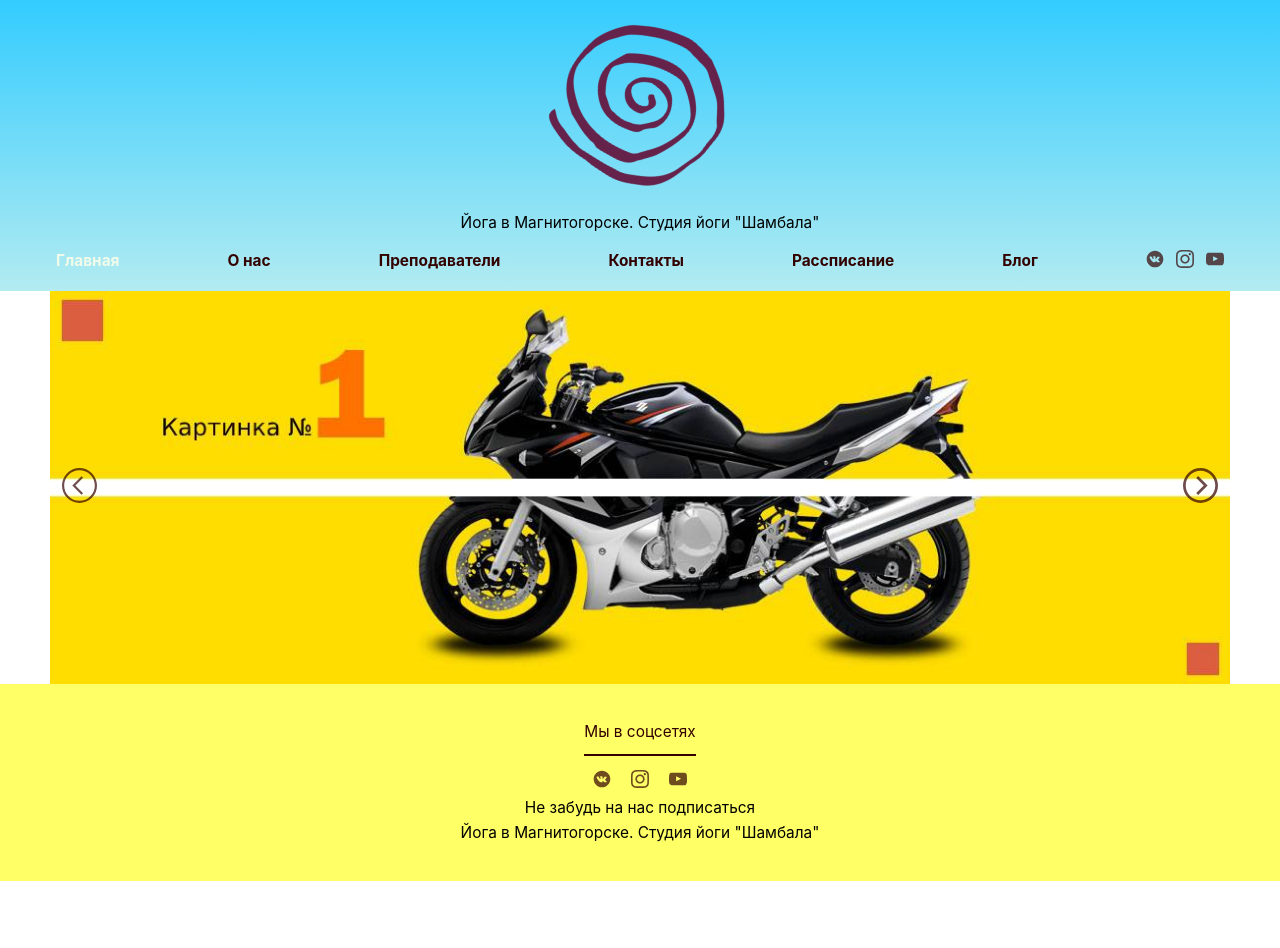
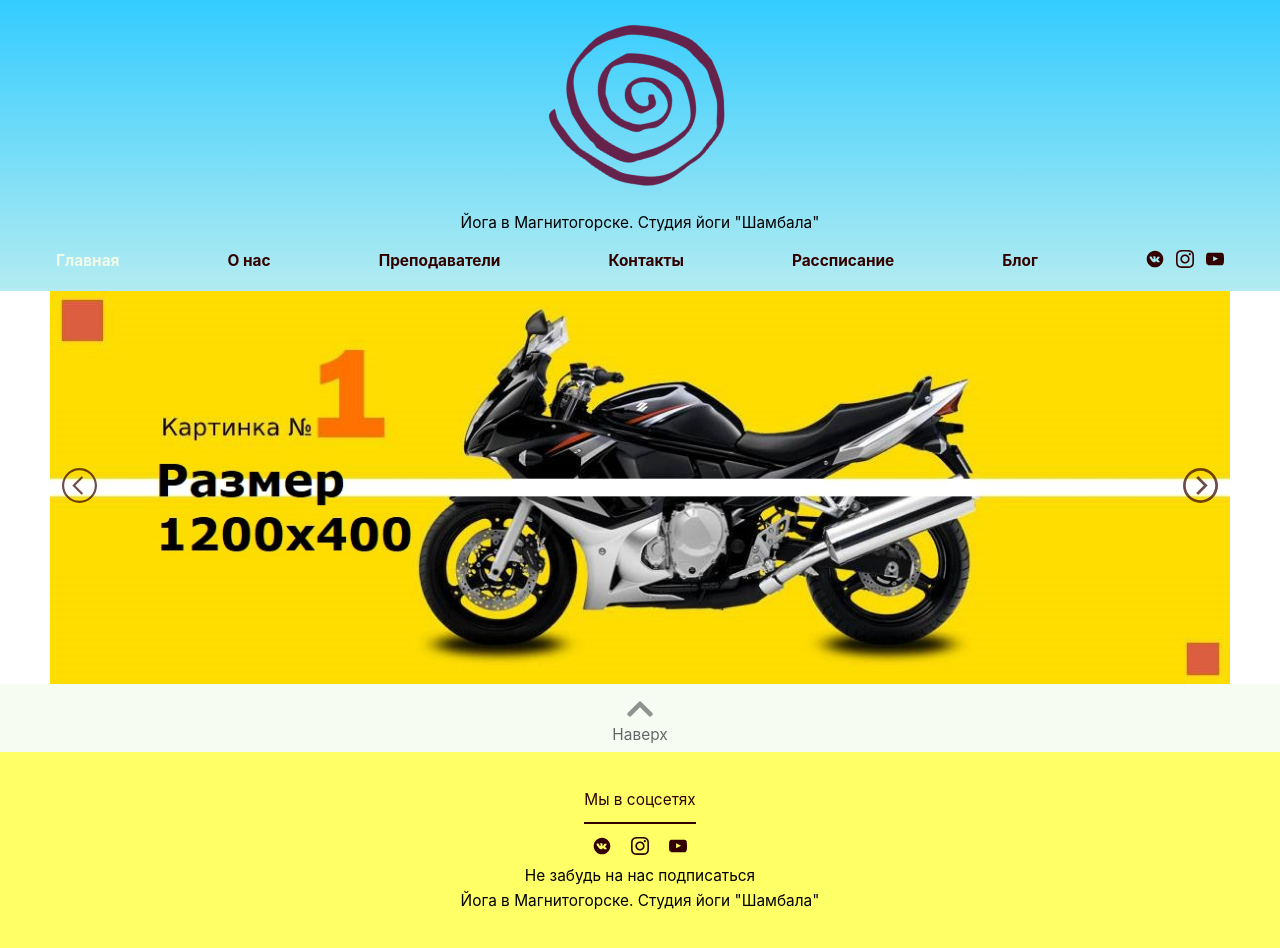
Before and after one commit to GreyTob/Shambala, a React (Create React App) app: page / in a window 1280 px wide. Before the commit the page ends 881 px from the top, so only its background shows below. Built offline with nearby package versions, Linux system fonts and the light colour scheme.

Commit message:
add ScrollUp

```diff
--- a/src/App.js
+++ b/src/App.js
@@ -9,6 +9,7 @@ import Contacts from './pages/Contacts/Contacts'
 import TimeTable from './pages/TimeTable/TimeTable'
 import Blog from './pages/Blog/Blog'
 import NotFound from './pages/NotFound/NotFound'
+import ScrollUp from './components/ScrollUp/ScrollUp'
 import Footer from './components/Footer/Footer'
 
 function App() {
@@ -26,6 +27,7 @@ function App() {
         {/* <Route render={NotFound} /> */}
         <Redirect to="/" />
       </Switch>
+      <ScrollUp />
       <Footer />
     </Layout>
   )
--- /dev/null
+++ b/src/components/ScrollUp/ScrollUp.js
@@ -0,0 +1,24 @@
+import classes from './ScrollUp.module.scss'
+import { ReactSVG } from 'react-svg'
+
+import chevronUp from './assets/chevron-up-solid.svg'
+
+const ScrollUp = () => {
+  function ScrollUp() {
+    let t, s
+    s = document.body.scrollTop || window.pageYOffset
+    t = setInterval(() => {
+      if (s > 0) window.scroll(0, (s -= 5))
+      else clearInterval(t)
+    }, 6)
+  }
+
+  return (
+    <div className={classes.ScrollUp} onClick={ScrollUp}>
+      <ReactSVG src={chevronUp} />
+      <span>Наверх</span>
+    </div>
+  )
+}
+
+export default ScrollUp
--- /dev/null
+++ b/src/components/ScrollUp/ScrollUp.module.scss
@@ -0,0 +1,26 @@
+@import '../UI/variables.scss';
+
+.ScrollUp {
+  display: grid;
+  place-items: center;
+  padding: 10px 0;
+  background: $feta;
+  opacity: 0.6;
+
+  svg {
+    fill: $temptress;
+    width: 30px;
+    height: 30px;
+    transform: scale(1);
+    opacity: 0.7;
+    transition: all 0.3s cubic-bezier(0.34, 1.56, 0.64, 1);
+  }
+}
+
+.ScrollUp:hover {
+  opacity: 1;
+  svg {
+    opacity: 1;
+    transform: scale(1.25);
+  }
+}
--- a/src/components/Slider/Slider.module.scss
+++ b/src/components/Slider/Slider.module.scss
@@ -14,8 +14,8 @@
   transition: all 1.2s cubic-bezier(0.895, 0.03, 0.685, 0.22);
 }
 
-// .sliderPrev,
-// .sliderNext {
+.sliderPrev,
+.sliderNext {
   svg {
     fill: $temptress;
     width: 35px;
@@ -30,7 +30,7 @@ svg:hover {
     opacity: 1;
     transform: scale(1.25);
   }
-// }
+}
 
 .sliderPrev {
   background: none;
```
Also changed, not shown: src/components/ScrollUp/assets/chevron-up-solid.svg (added), src/components/Slider/assets/111.jpg. Lines whose indentation alone changed are shown as unchanged.
